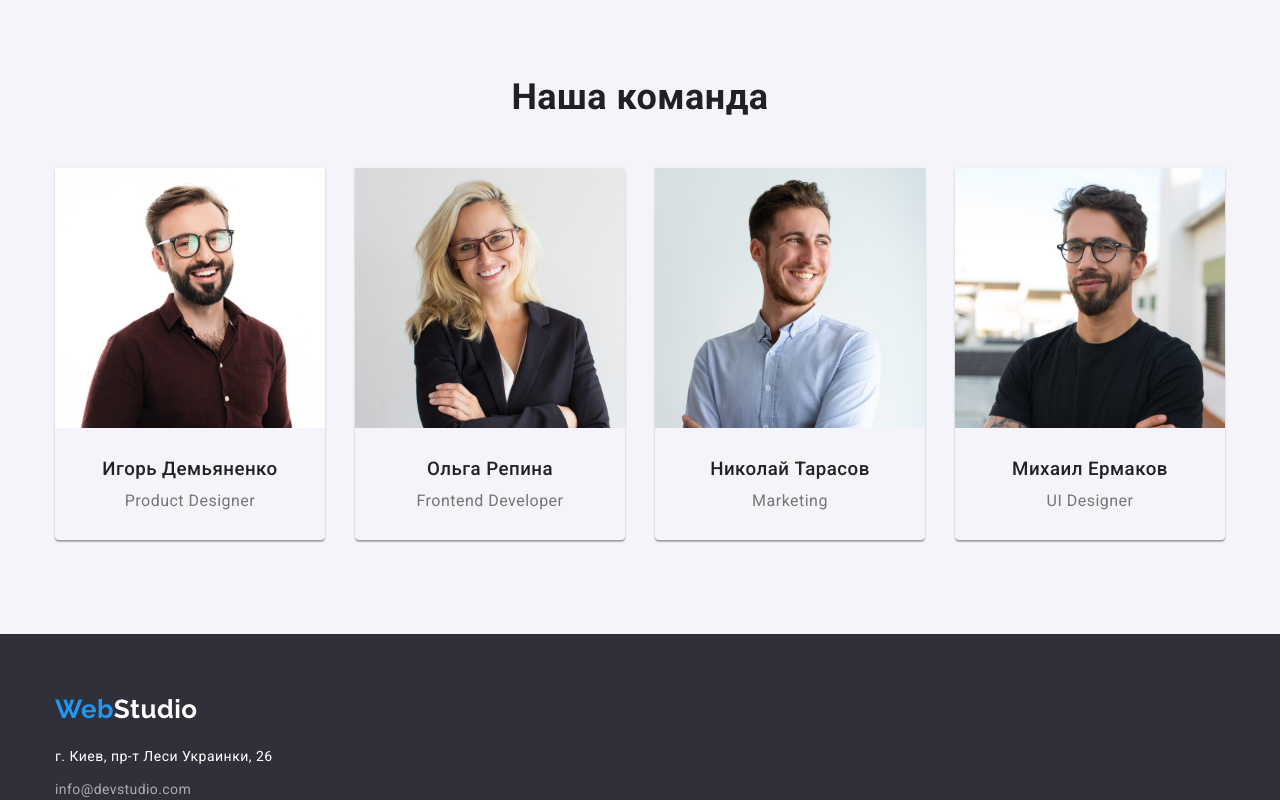
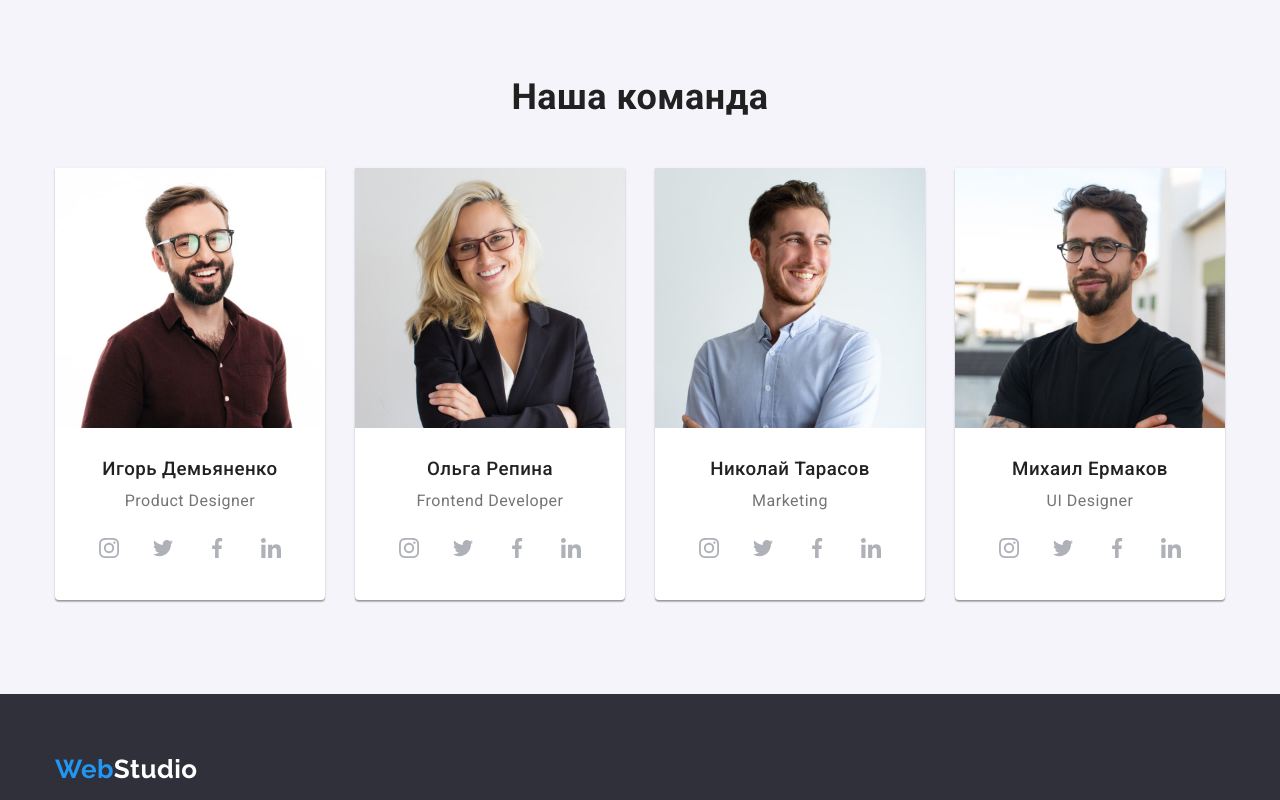
Before and after one commit to KatyaKolchanova/goit-markup-hw-04, a plain HTML site: page index.html in a window 1280 px wide. Shown: the part 1619-2419 px from the top of the page. Drawn offline with nearby package versions, Linux system fonts and the light colour scheme.

Commit message:
Добавляет иконки в секцию команда

```diff
--- a/css/styles.css
+++ b/css/styles.css
@@ -10,6 +10,7 @@
   --hero-bcg-color: #c4c4c4;
   --card-shadow: 0px 1px 3px rgba(0, 0, 0, 0.12),
     0px 1px 1px rgba(0, 0, 0, 0.14), 0px 2px 1px rgba(0, 0, 0, 0.2);
+  --primary-icon-fill: #afb1b8;
 }
 
 body {
@@ -291,6 +292,7 @@ img {
 .team-list .item {
   box-shadow: var(--card-shadow);
   border-radius: 0px 0px 4px 4px;
+  background-color: var(--primary-bcg-color);
 }
 
 .team-list .item:not(:last-child) {
@@ -309,6 +311,43 @@ img {
 
   color: var(--sub-text-color);
   font-weight: 500;
+}
+
+.team-list .job {
+  margin-bottom: 16px;
+}
+
+.employee .social-links {
+  display: flex;
+  justify-content: space-between;
+  padding: 0 32px;
+}
+
+.employee .link-thumb {
+  display: block;
+  justify-content: center;
+  width: 44px;
+  height: 44px;
+  border-radius: 50%;
+  background-color: currentColor;
+  color: #ffffff;
+  fill: #ffffff;
+}
+
+.employee .link-thumb:hover,
+.employee .link-thumb:focus {
+  background-color: var(--accent-color);
+  color: currentColor;
+}
+
+.employee .link-icon {
+  padding: 12px;
+  fill: var(--primary-icon-fill);
+}
+
+.employee .link-icon:hover,
+.employee .link-icon:focus {
+  fill: #ffffff;
 }
 
 /* Стилизация футера */
--- a/index.html
+++ b/index.html
@@ -125,7 +125,29 @@
 								alt="Улыбающийся шатен с короткой стрижкой в очках с бородой и усами, одет в бордовую рубашку" width="270">
 							<div class="employee">
 								<h3 class="title">Игорь Демьяненко</h3>
-								<p lang="en">Product Designer</p>
+								<p lang="en" class="job">Product Designer</p>
+								<div class="social-links">
+									<a href="" class="link-thumb">
+										<svg class="link-icon" width="44px" height="44px">
+											<use href="./images/sprite.svg#icon-instagram"></use>
+										</svg>
+									</a>
+									<a href="" class="link-thumb">
+										<svg class="link-icon" width="44px" height="44px">
+											<use href="./images/sprite.svg#icon-twitter"></use>
+										</svg>
+									</a>
+									<a href="" class="link-thumb">
+										<svg class="link-icon" width="44px" height="44px">
+											<use href="./images/sprite.svg#icon-facebook"></use>
+										</svg>
+									</a>
+									<a href="" class="link-thumb">
+										<svg class="link-icon" width="44px" height="44px">
+											<use href="./images/sprite.svg#icon-linkedin"></use>
+										</svg>
+									</a>
+								</div>
 							</div>
 						</li>
 						<li class="item">
@@ -134,7 +156,29 @@
 								width="270">
 							<div class="employee">
 								<h3 class="title">Ольга Репина</h3>
-								<p lang="en">Frontend Developer</p>
+								<p lang="en" class="job">Frontend Developer</p>
+								<div class="social-links">
+									<a href="" class="link-thumb">
+										<svg class="link-icon" width="44px" height="44px">
+											<use href="./images/sprite.svg#icon-instagram"></use>
+										</svg>
+									</a>
+									<a href="" class="link-thumb">
+										<svg class="link-icon" width="44px" height="44px">
+											<use href="./images/sprite.svg#icon-twitter"></use>
+										</svg>
+									</a>
+									<a href="" class="link-thumb">
+										<svg class="link-icon" width="44px" height="44px">
+											<use href="./images/sprite.svg#icon-facebook"></use>
+										</svg>
+									</a>
+									<a href="" class="link-thumb">
+										<svg class="link-icon" width="44px" height="44px">
+											<use href="./images/sprite.svg#icon-linkedin"></use>
+										</svg>
+									</a>
+								</div>
 							</div>
 						</li>
 						<li class="item">
@@ -142,7 +186,29 @@
 								alt="Улыбающийся шатен с короткой стрижкой и недлинной бородой и усами, одет в светлую рубашку" width="270">
 							<div class="employee">
 								<h3 class="title">Николай Тарасов</h3>
-								<p lang="en">Marketing</p>
+								<p lang="en" class="job">Marketing</p>
+								<div class="social-links">
+									<a href="" class="link-thumb">
+										<svg class="link-icon" width="44px" height="44px">
+											<use href="./images/sprite.svg#icon-instagram"></use>
+										</svg>
+									</a>
+									<a href="" class="link-thumb">
+										<svg class="link-icon" width="44px" height="44px">
+											<use href="./images/sprite.svg#icon-twitter"></use>
+										</svg>
+									</a>
+									<a href="" class="link-thumb">
+										<svg class="link-icon" width="44px" height="44px">
+											<use href="./images/sprite.svg#icon-facebook"></use>
+										</svg>
+									</a>
+									<a href="" class="link-thumb">
+										<svg class="link-icon" width="44px" height="44px">
+											<use href="./images/sprite.svg#icon-linkedin"></use>
+										</svg>
+									</a>
+								</div>
 							</div>
 						</li>
 						<li class="item">
@@ -151,7 +217,29 @@
 								width="270">
 							<div class="employee">
 								<h3 class="title">Михаил Ермаков</h3>
-								<p lang="en">UI Designer</p>
+								<p lang="en" class="job">UI Designer</p>
+								<div class="social-links">
+									<a href="" class="link-thumb">
+										<svg class="link-icon" width="44px" height="44px">
+											<use href="./images/sprite.svg#icon-instagram"></use>
+										</svg>
+									</a>
+									<a href="" class="link-thumb">
+										<svg class="link-icon" width="44px" height="44px">
+											<use href="./images/sprite.svg#icon-twitter"></use>
+										</svg>
+									</a>
+									<a href="" class="link-thumb">
+										<svg class="link-icon" width="44px" height="44px">
+											<use href="./images/sprite.svg#icon-facebook"></use>
+										</svg>
+									</a>
+									<a href="" class="link-thumb">
+										<svg class="link-icon" width="44px" height="44px">
+											<use href="./images/sprite.svg#icon-linkedin"></use>
+										</svg>
+									</a>
+								</div>
 							</div>
 						</li>
 					</ul>
```
Lines whose indentation alone changed are shown as unchanged.
